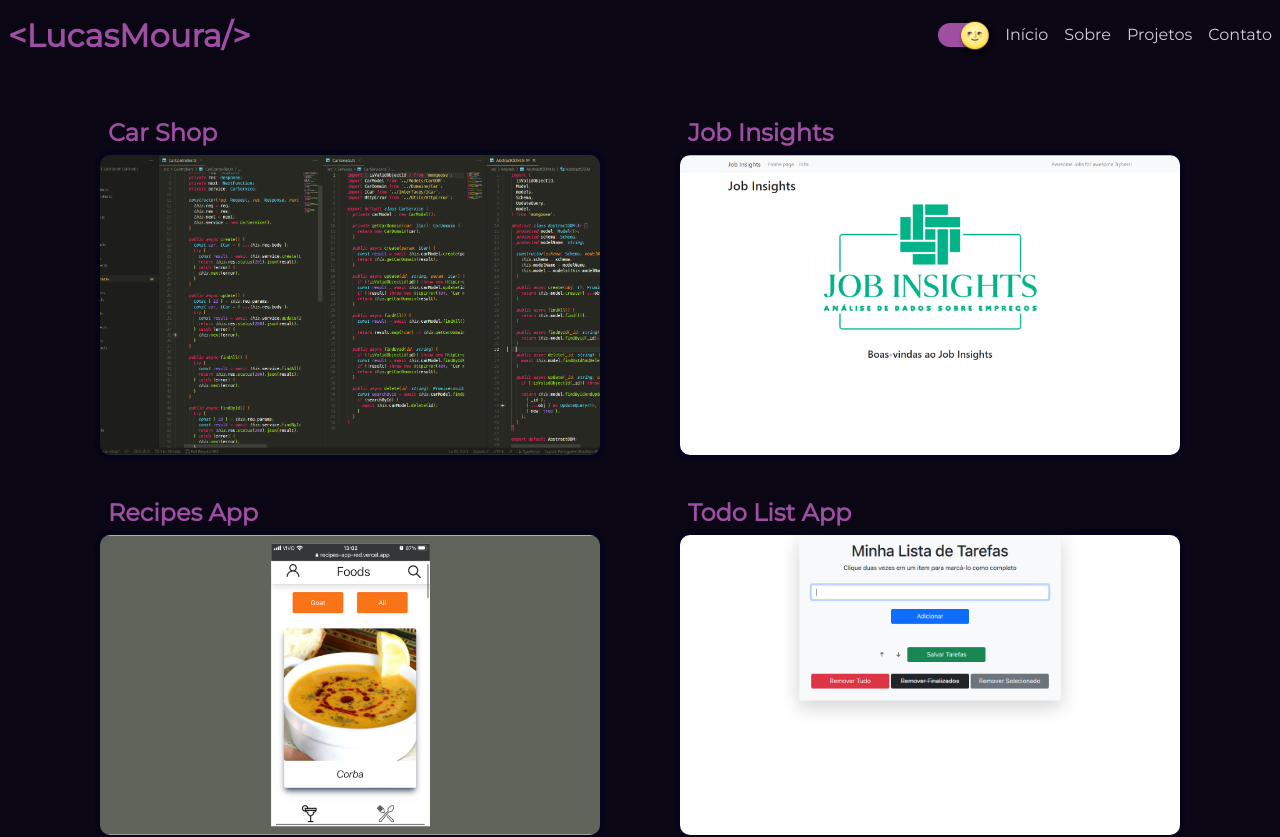
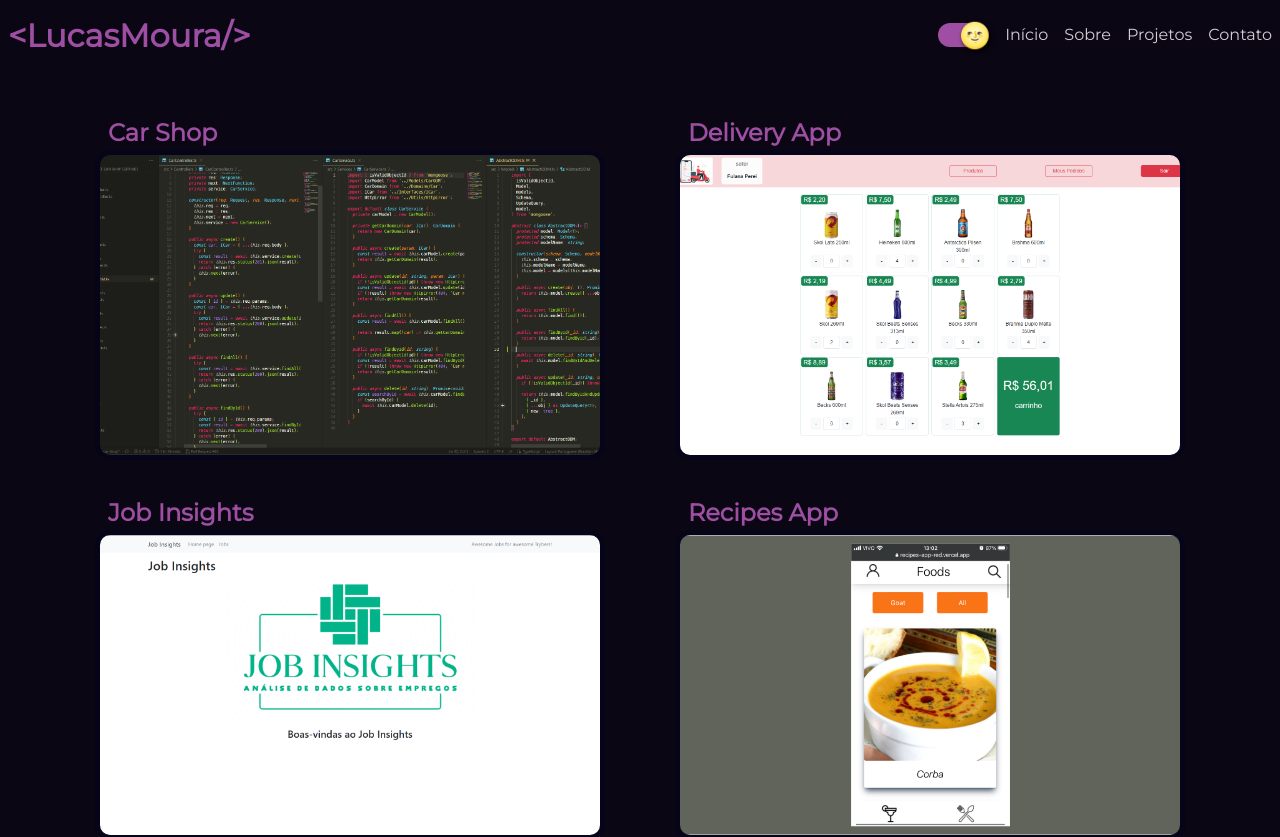
Before and after one commit to lcsrbr/Portfolio, a React (Create React App) app: page /projects in a window 1280 px wide. Shown: the top 837 px of the page. Built offline with nearby package versions, Linux system fonts and the light colour scheme.

Commit message:
adicionando deliveryApp

```diff
--- a/src/components/ProjectsCard/styles.ts
+++ b/src/components/ProjectsCard/styles.ts
@@ -29,7 +29,7 @@ h2 {
     transform: translate(-50%, 0);
     width: 90%;
     height: 95vh;
-    backdrop-filter: blur(10px);
+    backdrop-filter: blur(50px);
     z-index: 5;
 
   }
@@ -41,7 +41,7 @@ h2 {
 
   :hover {
     .img {
-      filter: blur(5px);
+      filter: blur(10px);
     }
     .card {
       display: flex;
--- a/src/components/Technologies/services.ts
+++ b/src/components/Technologies/services.ts
@@ -20,6 +20,7 @@ import mongoose from '../../images/mongoose.svg';
 import flask from '../../images/flask.svg';
 import python from '../../images/python.svg';
 import pytest from '../../images/pytest.svg';
+import railway from '../../images/railway.png';
 
 export const techs = [
   { image: css, name: 'CSS' },
@@ -45,6 +46,7 @@ export const techs = [
   { image: python, name: 'Python' },
   { image: pytest, name: 'Pytest' },
   { image: flask, name: 'Flask' },
+  { image: railway, name: 'Railway' },
 ];
 
 export const techsGenerator = (param: string[]) => {
--- a/src/pages/Projects/service.ts
+++ b/src/pages/Projects/service.ts
@@ -8,6 +8,7 @@ import recipes from '../../images/recipes.png';
 import todoNative from '../../images/todoNative.png';
 import carshop from '../../images/carshop.png';
 import jobInsights from '../../images/jobInsights.png';
+import deliveryApp from '../../images/deliveryApp.png';
 
 export default [
   {
@@ -66,6 +67,7 @@ export default [
       'Docker',
       'Sequelize.js',
       'React.js',
+      'Railway',
     ]),
 
     links: {
@@ -156,4 +158,25 @@ export default [
     },
     image: jobInsights,
   },
+  {
+    title: 'Delivery App',
+    description:
+      'Projeto Full Stack de um aplicativo de entrega, onde é possível se cadastrar, fazer pedidos, acompanhar o status do pedido, entre outras funcionalidades.',
+    techs: techsGenerator([
+      'JavaScript',
+      'Node.js',
+      'Express.js',
+      'MySQL',
+      'Docker',
+      'Sequelize.js',
+      'React.js',
+      'Railway',
+    ]),
+
+    links: {
+      github: 'https://github.com/lcsrbr/deliveryApp',
+      website: 'https://secretive-writer-production.up.railway.app/login',
+    },
+    image: deliveryApp,
+  },
 ];
```
Also changed, not shown: src/images/deliveryApp.png (added), src/images/railway.png (added).
